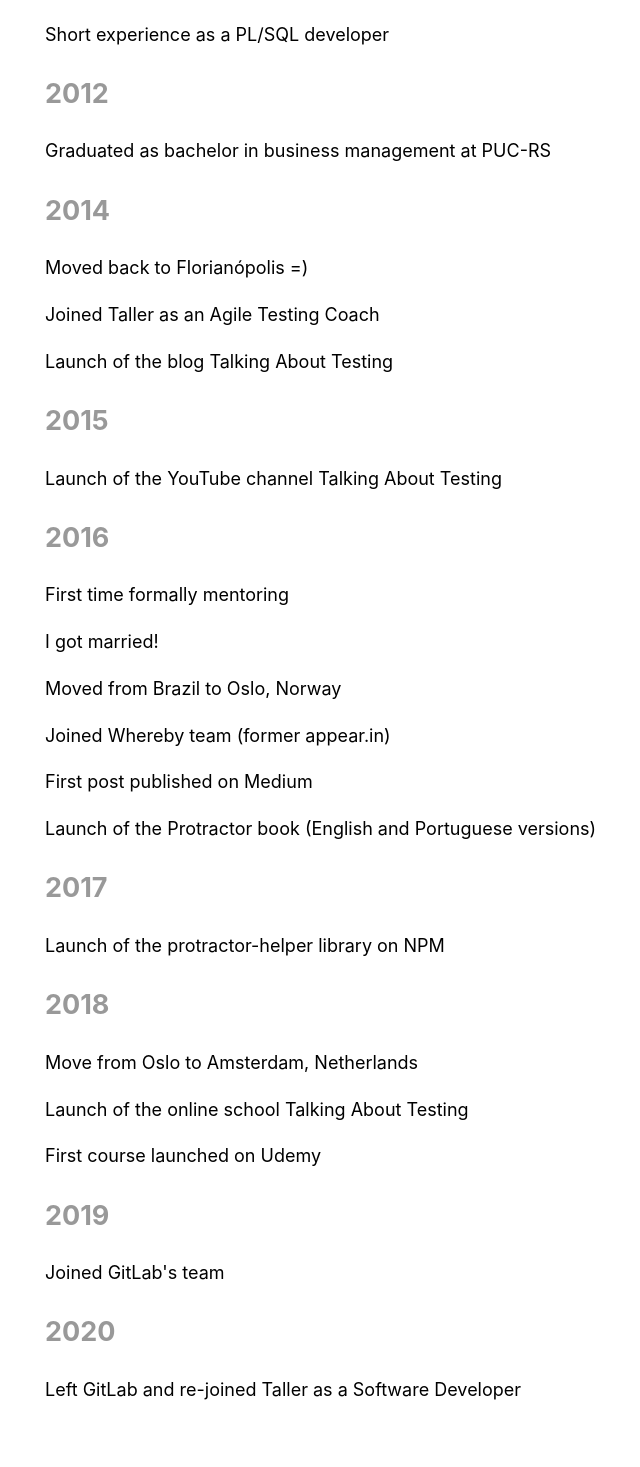
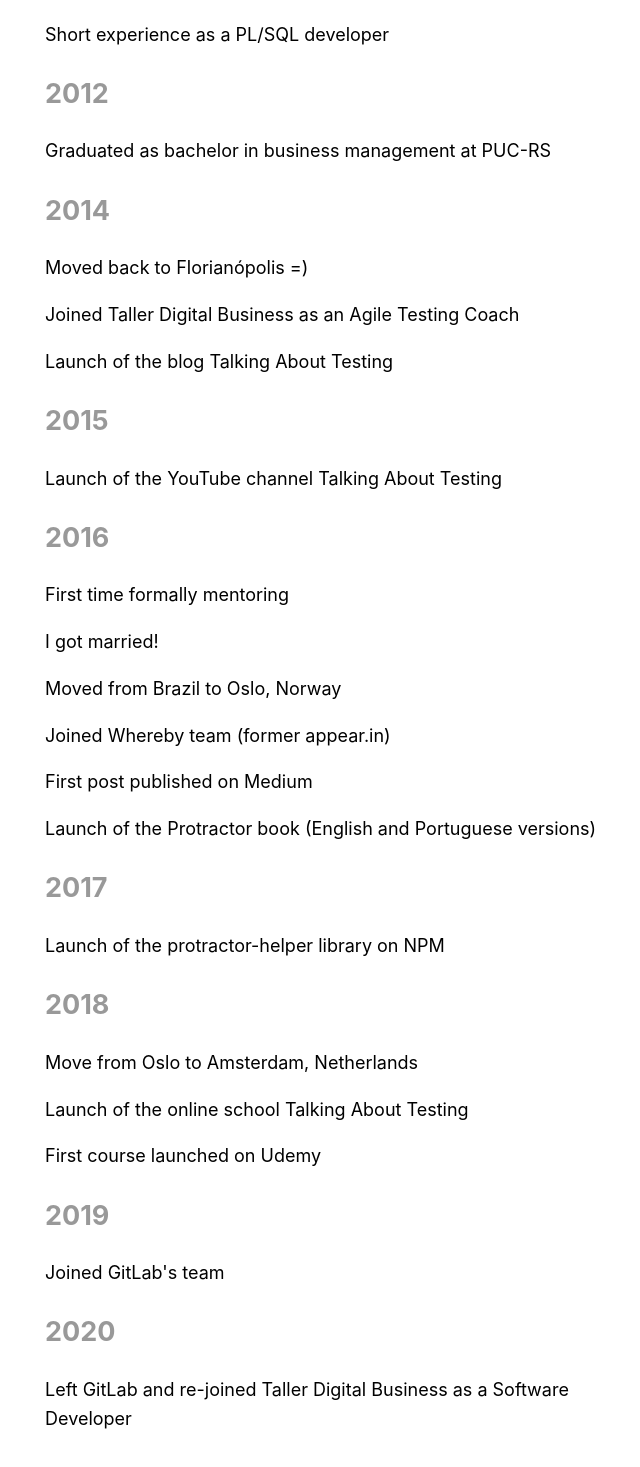
Before and after one commit to wlsf82/walmyr-nextjs, a Next.js app: page / in a window 1280 px wide. Shown: the part 1063-2530 px from the top of the page, without its empty margins (289-929 px from the left). Built offline with nearby package versions, Linux system fonts and the light colour scheme.

Commit message:
Improve "employer" name

```diff
--- a/components/timeline.js
+++ b/components/timeline.js
@@ -36,7 +36,7 @@ const achievements = [
     year: '2014',
     events: [
       'Moved back to Florianópolis =)',
-      'Joined Taller as an Agile Testing Coach',
+      'Joined Taller Digital Business as an Agile Testing Coach',
       'Launch of the blog Talking About Testing'
     ]
   },
@@ -80,7 +80,7 @@ const achievements = [
   {
     year: '2020',
     events: [
-      'Left GitLab and re-joined Taller as a Software Developer'
+      'Left GitLab and re-joined Taller Digital Business as a Software Developer'
     ]
   },
 ]
```
